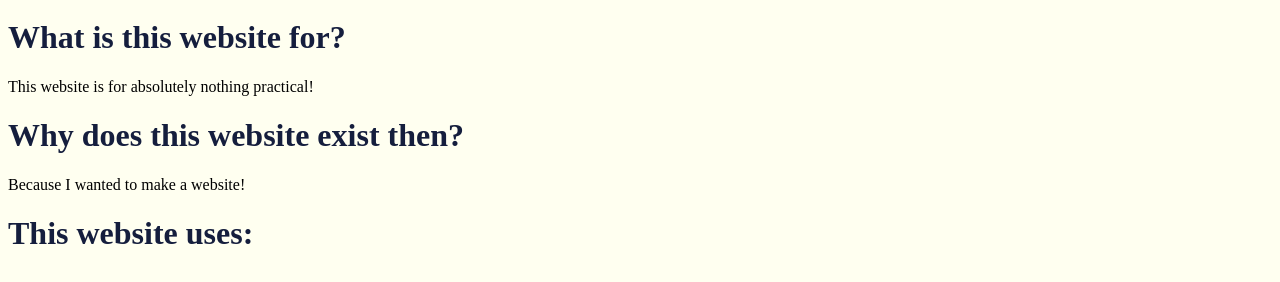
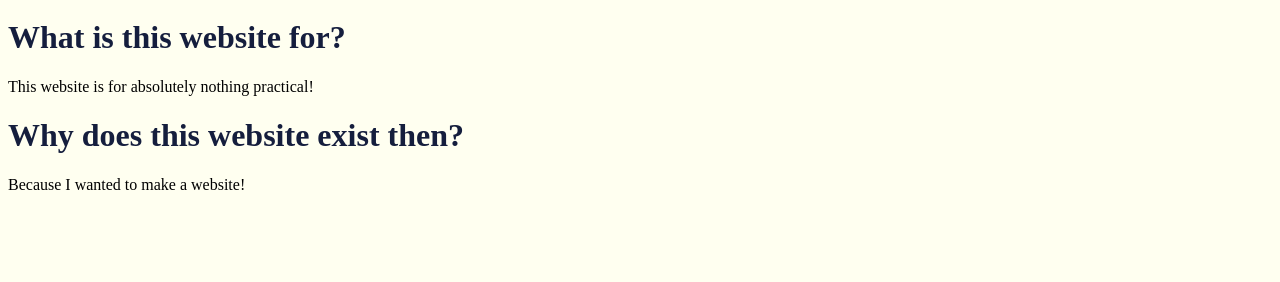
Before and after one commit to zalolaclick/Webthingv2, a plain HTML site: page About.html in a window 1280 px wide. Shown: the part 70-352 px from the top of the page. Drawn offline with Linux system fonts and the light colour scheme.

Commit message:
Update About.html

```diff
--- a/About.html
+++ b/About.html
@@ -19,6 +19,5 @@
     <p>This website is for absolutely nothing practical!</p>
     <h1>Why does this website exist then?</h1>
     <p>Because I wanted to make a website!</p>
-    <h1>This website uses:</h1>
 </body>
 </html>
```
